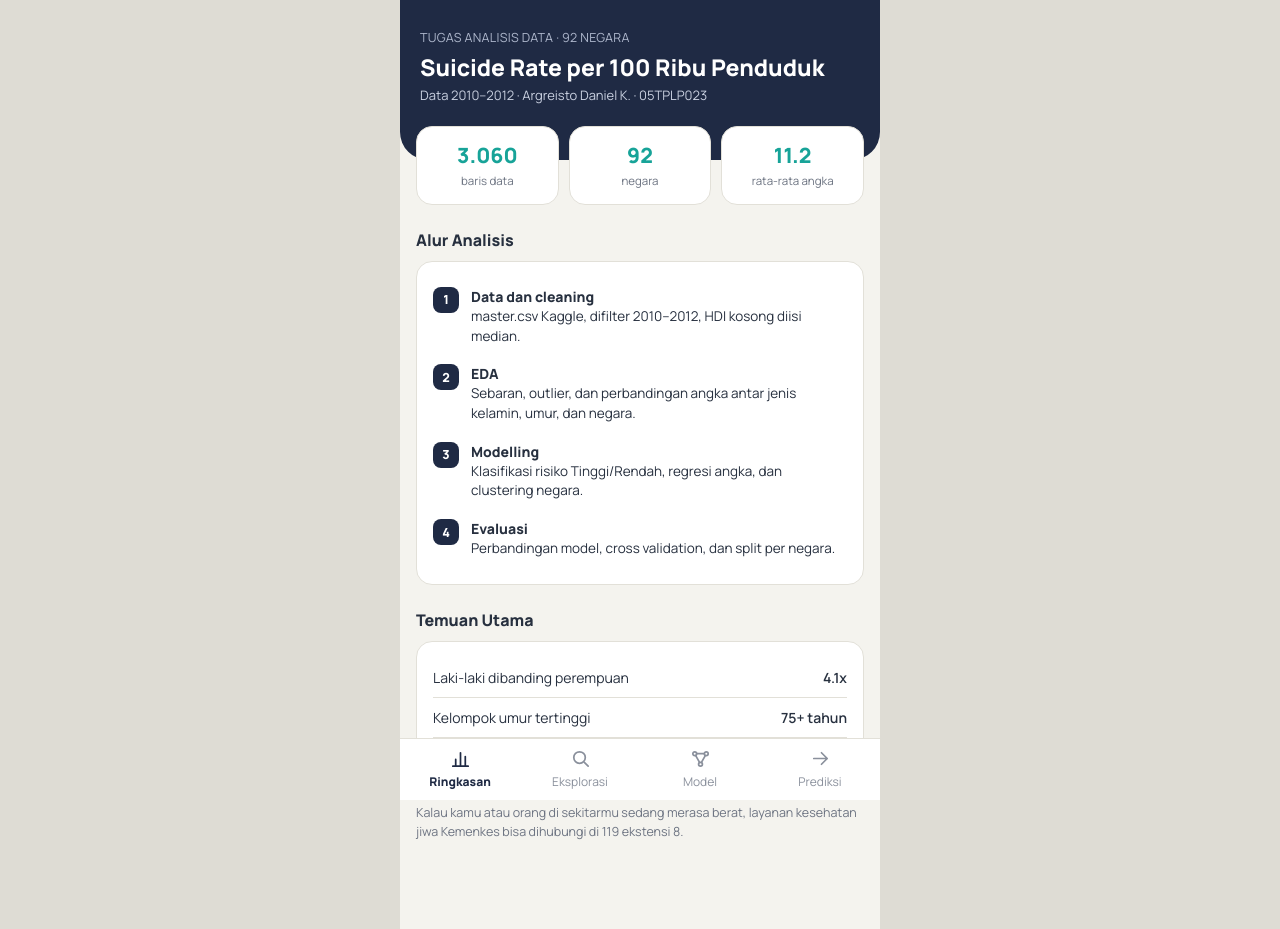
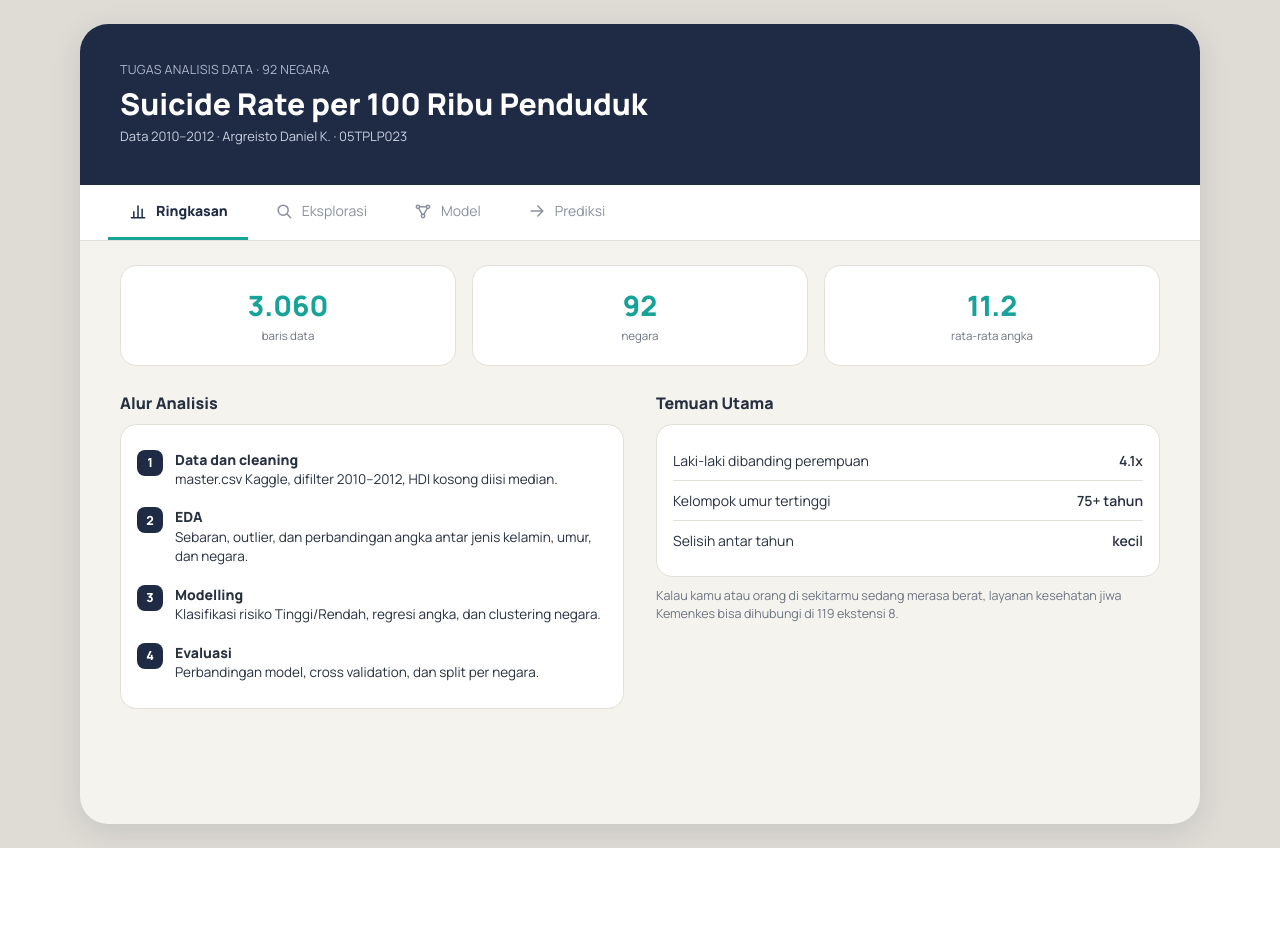
Before and after one commit to argreisto/Tugas-Kuliah, a Flask app: page / in a window 1280 px wide. After the commit the page ends 848 px from the top, so only its background shows below. Run offline with Flask 3, Linux system fonts and the light colour scheme; parts of the project's set-up code (start-up, migrations or seed data) failed here and were passed over.

Commit message:
Update index.html

```diff
--- a/Semester 5/Machine Learning/Modelling/templates/index.html
+++ b/Semester 5/Machine Learning/Modelling/templates/index.html
@@ -36,6 +36,7 @@ tr.best td{font-weight:800;color:var(--teal)}
 .row{display:flex;justify-content:space-between;padding:10px 0;border-top:1px solid var(--ln);font-size:14px}
 .row:first-of-type{border:0}.row span:last-child{font-weight:600}
 .note{font-size:12.5px;color:var(--mu);line-height:1.5;margin-top:10px}
+.dsk{display:none}.mu{color:var(--mu)}
 label{display:block;font-size:13px;color:var(--mu);margin:14px 0 5px}
 select{width:100%;padding:12px;border:1px solid var(--ln);border-radius:12px;font:inherit;background:#fff}
 .btn{width:100%;margin-top:18px;padding:14px;border:0;border-radius:12px;background:var(--navy);color:#fff;font:inherit;font-weight:700;cursor:pointer}
@@ -44,6 +45,25 @@ nav{position:fixed;bottom:0;left:50%;transform:translateX(-50%);width:100%;max-w
 nav button{flex:1;background:none;border:0;font:inherit;font-size:12px;color:#8a909c;cursor:pointer}
 nav svg{display:block;margin:0 auto 3px;width:23px;height:23px;stroke:currentColor;fill:none;stroke-width:1.8;stroke-linecap:round;stroke-linejoin:round}
 nav .on{color:var(--navy);font-weight:800}
+@media(min-width:600px){ #app{max-width:720px}}
+@media(min-width:900px){
+#app{max-width:1120px;display:flex;flex-direction:column;padding-bottom:40px;margin:24px auto;border-radius:28px;overflow:hidden;box-shadow:0 8px 30px rgba(31,42,68,.12)}
+header{border-radius:0;padding:34px 40px 40px}
+header h1{font-size:30px}
+nav{order:1;position:static;transform:none;max-width:none;width:auto;border-top:0;border-bottom:1px solid var(--ln);padding:0 28px;justify-content:flex-start;gap:6px}
+nav button{flex:none;display:flex;align-items:center;gap:8px;padding:16px 20px;font-size:14px;border-bottom:3px solid transparent}
+nav svg{margin:0;width:20px;height:20px}
+nav .on{border-bottom-color:var(--teal)}
+main{order:2;padding:0 40px}
+.pg.on{display:grid;grid-template-columns:1fr 1fr;gap:0 32px;align-items:start}
+.tiles{grid-column:1/-1;margin-top:24px;gap:16px}
+.tile{padding:20px 12px}.tile b{font-size:28px}
+.sec>h2{margin-top:26px!important}
+#eksplorasi .sec:nth-of-type(2){order:3}
+#eksplorasi .sec:nth-of-type(3){order:2}
+#model .sec:nth-of-type(3),#model>.card{grid-column:1/-1}
+#hasil{display:block}.dsk{display:block}
+}
 </style>
 </head>
 <body>
@@ -62,14 +82,13 @@ nav .on{color:var(--navy);font-weight:800}
 </header>
 
 <main>
-<!-- RINGKASAN -->
 <div class="pg on" id="ringkasan">
   <div class="tiles">
     <div class="tile"><b>{{ "{:,}".format(r.baris).replace(",", ".") }}</b><span>baris data</span></div>
     <div class="tile"><b>{{ r.negara }}</b><span>negara</span></div>
     <div class="tile"><b>{{ r.rata }}</b><span>rata-rata angka</span></div>
   </div>
-
+  <section class="sec">
     <h2>Alur Analisis</h2>
     <div class="card">
       <div class="step"><i>1</i><p><b>Data dan cleaning</b>master.csv Kaggle, difilter 2010–2012, HDI kosong diisi median.</p></div>
@@ -77,7 +96,8 @@ nav .on{color:var(--navy);font-weight:800}
       <div class="step"><i>3</i><p><b>Modelling</b>Klasifikasi risiko Tinggi/Rendah, regresi angka, dan clustering negara.</p></div>
       <div class="step"><i>4</i><p><b>Evaluasi</b>Perbandingan model, cross validation, dan split per negara.</p></div>
     </div>
-
+  </section>
+  <section class="sec">
     <h2>Temuan Utama</h2>
     <div class="card">
       <div class="row"><span>Laki-laki dibanding perempuan</span><span>{{ (jk.male/jk.female)|round(1) }}x</span></div>
@@ -85,17 +105,20 @@ nav .on{color:var(--navy);font-weight:800}
       <div class="row"><span>Selisih antar tahun</span><span>kecil</span></div>
     </div>
     <p class="note">Kalau kamu atau orang di sekitarmu sedang merasa berat, layanan kesehatan jiwa Kemenkes bisa dihubungi di 119 ekstensi 8.</p>
+  </section>
 </div>
 
-<!-- EKSPLORASI -->
 <div class="pg" id="eksplorasi">
-  <h2 style="margin-top:22px">Jenis Kelamin</h2>
+  <section class="sec">
+    <h2>Jenis Kelamin</h2>
     <div class="card">
       {% set mx = [jk.male, jk.female]|max %}
       {% for k, n in [("male","Laki-laki"),("female","Perempuan")] %}
       <div class="bar"><p><span>{{ n }}</span><b>{{ jk[k] }}</b></p><i><u style="width:{{ jk[k]/mx*100 }}%"></u></i></div>
       {% endfor %}
     </div>
+  </section>
+  <section class="sec">
     <h2>Kelompok Umur</h2>
     <div class="card">
       {% set mu = umur|map(attribute=1)|max %}
@@ -103,6 +126,8 @@ nav .on{color:var(--navy);font-weight:800}
       <div class="bar"><p><span>{{ a.replace(" years"," tahun") }}</span><b>{{ v }}</b></p><i><u style="width:{{ v/mu*100 }}%"></u></i></div>
       {% endfor %}
     </div>
+  </section>
+  <section class="sec">
     <h2>Per Tahun</h2>
     <div class="card">
       {% set my = tahun.values()|max %}
@@ -110,27 +135,34 @@ nav .on{color:var(--navy);font-weight:800}
       <div class="bar a"><p><span>{{ t }}</span><b>{{ v }}</b></p><i><u style="width:{{ v/my*100 }}%"></u></i></div>
       {% endfor %}
     </div>
+  </section>
+  <section class="sec">
     <h2>10 Negara Tertinggi</h2>
     <div class="card">
       {% for n, v in top %}<div class="row"><span>{{ loop.index }}. {{ n }}</span><span>{{ v }}</span></div>{% endfor %}
     </div>
+  </section>
 </div>
 
-<!-- MODEL -->
 <div class="pg" id="model">
   {% if h %}
-  <h2 style="margin-top:22px">Klasifikasi</h2>
+  <section class="sec">
+    <h2>Klasifikasi</h2>
     <div class="card">
       <table><tr><th>Model</th><th>Accuracy</th><th>F1</th></tr>
       {% for m in h.klasifikasi %}<tr class="{{ 'best' if loop.first }}"><td>{{ m.Model }}</td><td>{{ m.Accuracy }}</td><td>{{ m.F1 }}</td></tr>{% endfor %}
       </table>
     </div>
+  </section>
+  <section class="sec">
     <h2>Regresi</h2>
     <div class="card">
       <table><tr><th>Model</th><th>MAE</th><th>R2</th></tr>
       {% for m in h.regresi %}<tr class="{{ 'best' if loop.first }}"><td>{{ m.Model }}</td><td>{{ m.MAE }}</td><td>{{ m.R2 }}</td></tr>{% endfor %}
       </table>
     </div>
+  </section>
+  <section class="sec">
     <h2>Segmen Negara</h2>
     <div class="card">
       <table><tr><th>Segmen</th><th>Angka</th><th>GDP/kapita</th><th>Negara</th></tr>
@@ -138,32 +170,37 @@ nav .on{color:var(--navy);font-weight:800}
       </table>
     </div>
     <p class="note">Baris hijau adalah model terbaik. Skor di split acak cenderung lebih tinggi dari split per negara, karena model bisa menghafal negara.</p>
+  </section>
   {% else %}
   <div class="card" style="margin-top:22px"><p class="note" style="margin:0">Hasil model belum ada. Jalankan python modelling.py dulu, lalu muat ulang halaman ini.</p></div>
   {% endif %}
 </div>
 
-<!-- PREDIKSI -->
 <div class="pg" id="prediksi">
-  <h2 style="margin-top:22px">Coba Model</h2>
+  <section class="sec">
+    <h2>Coba Model</h2>
     <div class="card" style="margin-top:0">
       <label style="margin-top:0">Negara</label>
-    <select id="c">{% for n in negara %}<option>{{ n }}</option>{% endfor %}</select>
+      <select id="negara">{% for n in negara %}<option>{{ n }}</option>{% endfor %}</select>
       <label>Jenis kelamin</label>
-    <select id="s"><option value="male">Laki-laki</option><option value="female">Perempuan</option></select>
+      <select id="sex"><option value="male">Laki-laki</option><option value="female">Perempuan</option></select>
       <label>Kelompok umur</label>
-    <select id="a">{% for a, v in umur %}<option value="{{ a }}">{{ a.replace(" years"," tahun") }}</option>{% endfor %}</select>
+      <select id="umur">{% for a, v in umur %}<option value="{{ a }}">{{ a.replace(" years"," tahun") }}</option>{% endfor %}</select>
       <label>Tahun</label>
-    <select id="y"><option>2010</option><option>2011</option><option selected>2012</option></select>
+      <select id="tahun"><option>2010</option><option>2011</option><option selected>2012</option></select>
       <button class="btn" onclick="hitung()">Hitung</button>
     </div>
-  <div class="card" id="hasil">
+  </section>
+  <section class="sec">
+    <h2 class="dsk">Hasil</h2>
+    <div class="card" id="hasil" style="margin-top:0">
       <div class="note" style="margin:0">Kelas risiko kelompok ini</div>
-    <div class="big" id="h1"></div>
-    <div class="row"><span>Peluang kelas Tinggi</span><span id="h2"></span></div>
-    <div class="row"><span>Perkiraan angka</span><span id="h3"></span></div>
+      <div class="big mu" id="h1">Belum dihitung</div>
+      <div class="row"><span>Peluang kelas Tinggi</span><span id="h2">-</span></div>
+      <div class="row"><span>Perkiraan angka</span><span id="h3">-</span></div>
       <p class="note">Ini perkiraan untuk satu kelompok (negara, jenis kelamin, umur), bukan penilaian seseorang. GDP dan HDI diisi otomatis dari rata-rata negara tersebut.</p>
     </div>
+  </section>
 </div>
 </main>
 
@@ -177,19 +214,21 @@ nav .on{color:var(--navy);font-weight:800}
 
 <script>
 function buka(id){
-  document.querySelectorAll('.pg').forEach(p=>p.classList.toggle('on',p.id===id));
-  document.querySelectorAll('nav button').forEach(b=>b.classList.toggle('on',b.dataset.t===id));
-  scrollTo(0,0);
+  document.querySelectorAll('.pg').forEach(function(p){p.classList.toggle('on',p.id===id)});
+  document.querySelectorAll('nav button').forEach(function(b){b.classList.toggle('on',b.dataset.t===id)});
+  window.scrollTo(0,0);
 }
-async function hitung(){
-  const body={country:c.value,sex:s.value,age:a.value,year:y.value};
-  const res=await fetch('/prediksi',{method:'POST',headers:{'Content-Type':'application/json'},body:JSON.stringify(body)});
-  const d=await res.json();
-  hasil.style.display='block';
-  if(d.error){h1.textContent=d.error;h1.className='big';return}
-  h1.textContent=d.risiko;h1.className='big '+(d.risiko==='Tinggi'?'hi':'lo');
-  h2.textContent=d.peluang+'%';h3.textContent=d.angka+' per 100 ribu';
-  hasil.scrollIntoView({behavior:'smooth'});
+function hitung(){
+  var g=function(i){return document.getElementById(i)};
+  var body={country:g('negara').value,sex:g('sex').value,age:g('umur').value,year:g('tahun').value};
+  fetch('/prediksi',{method:'POST',headers:{'Content-Type':'application/json'},body:JSON.stringify(body)})
+    .then(function(r){return r.json()}).then(function(d){
+      g('hasil').style.display='block';
+      if(d.error){g('h1').textContent=d.error;g('h1').className='big';return}
+      g('h1').textContent=d.risiko;g('h1').className='big '+(d.risiko==='Tinggi'?'hi':'lo');
+      g('h2').textContent=d.peluang+'%';g('h3').textContent=d.angka+' per 100 ribu';
+      g('hasil').scrollIntoView({behavior:'smooth'});
+    });
 }
 </script>
 </body>
```
Lines whose indentation alone changed are shown as unchanged.
